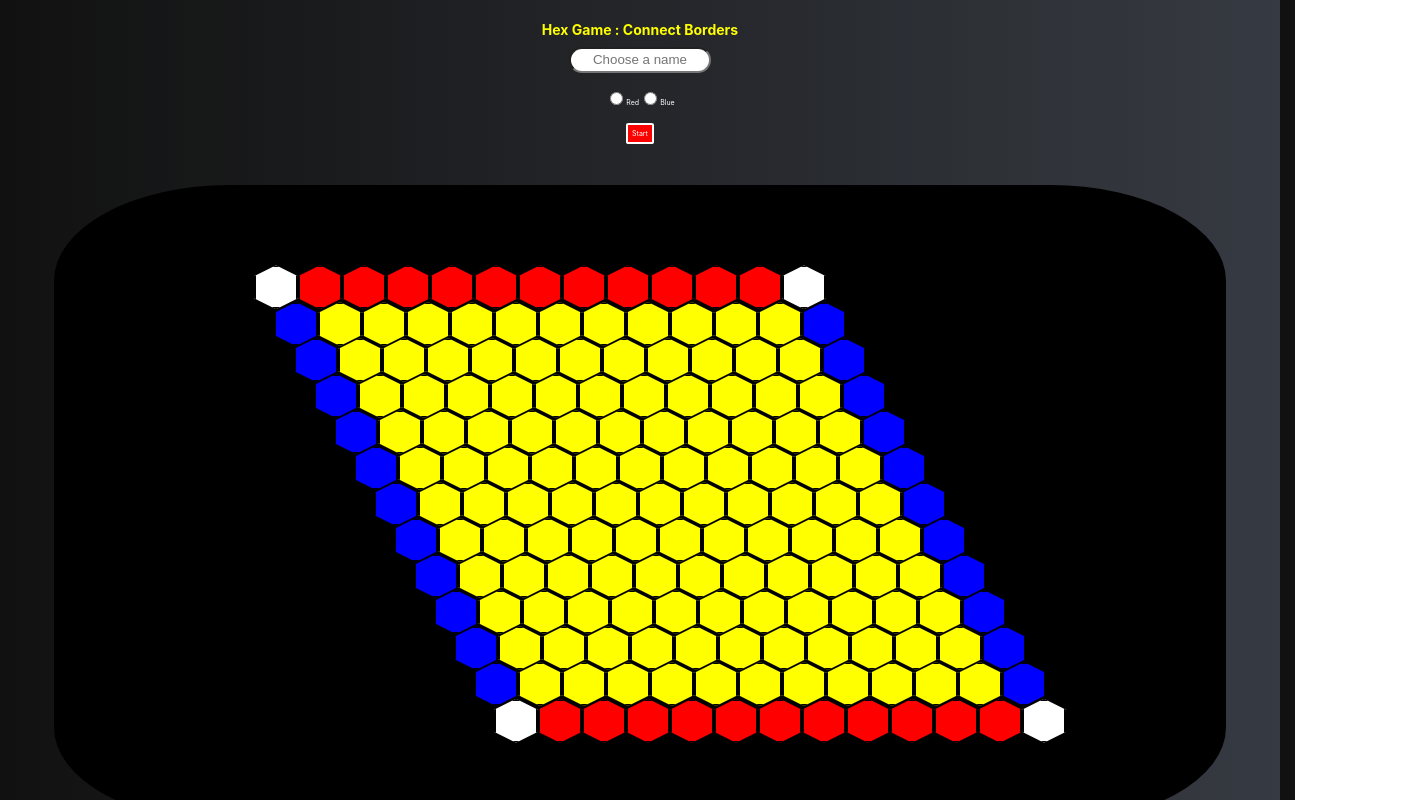
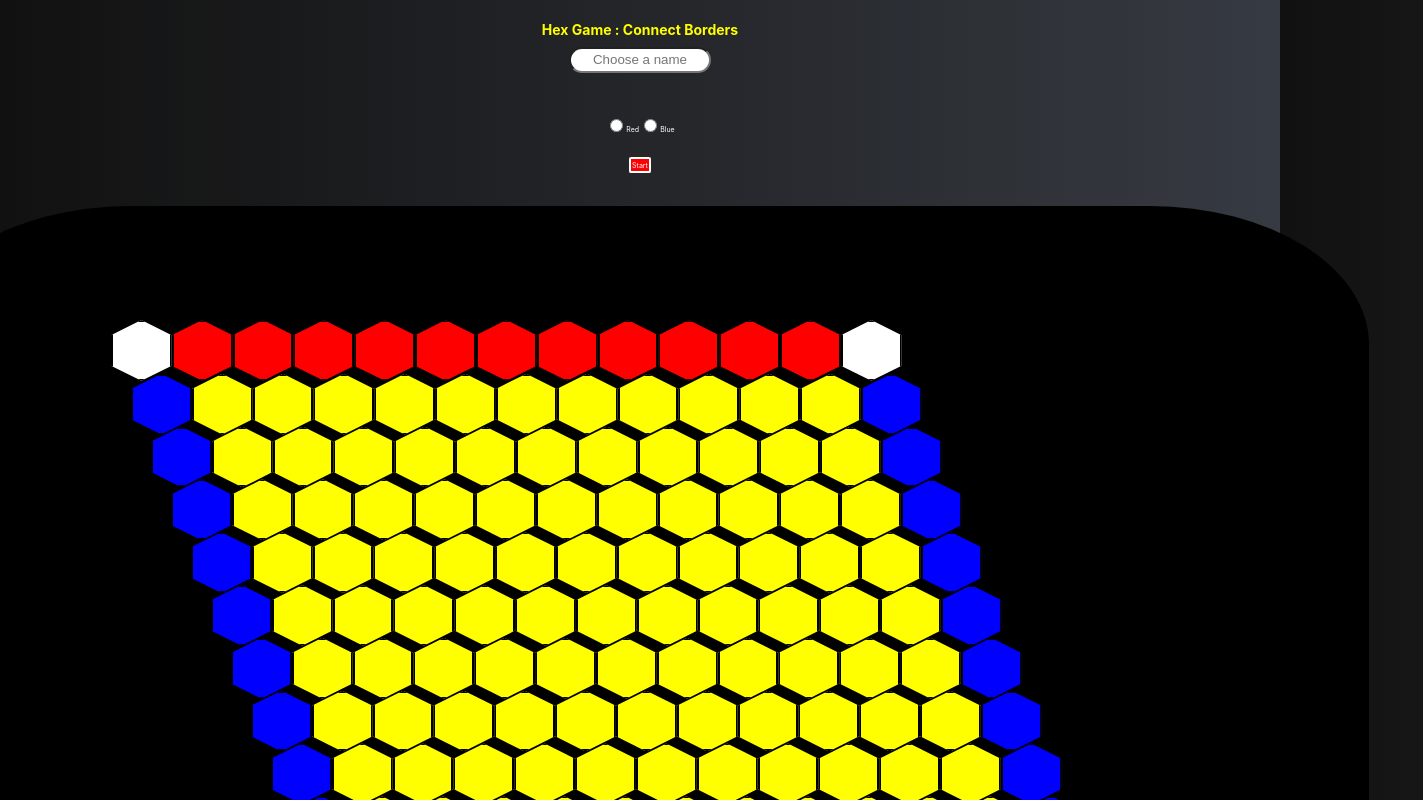
Before and after one commit to MarouaneSoukhrati/mar_react_app, a React (Create React App) app: page /portfolio in a window 1280 px wide. Shown: the part 1340-2140 px from the top of the page, 1423 px wide, since content can reach past the window. Built offline with nearby package versions, Linux system fonts and the light colour scheme.

Commit message:
Update Hex.css

```diff
--- a/src/ComponentStyle/HexStyle/Hex.css
+++ b/src/ComponentStyle/HexStyle/Hex.css
@@ -7,12 +7,12 @@
 
 .play-game {
   background-color: #ff0000;
-  padding: 0.3vw;
+  padding: 0.225em;
   border-radius: 10%;
   border: solid 2px White;
-  margin: 1vw 0vw 2vw 0vw;
+  margin: 0.75em 0em 1.5em 0em;
   cursor: pointer;
-  margin-top: 2vh;
+  margin-top: 3.248em;
   text-align: center;
 }
 
@@ -27,21 +27,21 @@
   height: 1.5em;
   width: 10em;
   text-align: center;
-  margin-bottom: 2vh;
+  margin-bottom: 3.248em;
 }
 
 .HexBoard {
   display: flex;
   flex-direction: column;
   align-items: center;
-  margin: 2vh 2vw 4vh 2vw;
+  margin: 3.248em 1.5em 6.496em 1.5em;
   border-radius: 15%;
   background-color: black;
-  padding: 10vh 20vh 10vh 0px;
+  padding: 16.24em 32.48em 16.24em 0em;
 }
 
 .WelcomeMsg {
-  margin-bottom: 3vh;
+  margin-bottom: 4.872em;
 }
 
 .winSection {
@@ -51,7 +51,7 @@
 }
 
 .winMsg {
-  margin-bottom: 2vh;
+  margin-bottom: 3.248em;
   color: orange;
 }
 
@@ -60,8 +60,8 @@
 .RedHex,
 .BlueHex {
   background-color: yellow;
-  height: 5vh;
-  width: 5vh;
+  height: 8.12em;
+  width: 8.12em;
   border: solid 2px black;
   cursor: pointer;
   clip-path: polygon(50% 100%, 0% 75%, 0% 25%, 50% 0%, 100% 25%, 100% 75%);
```
